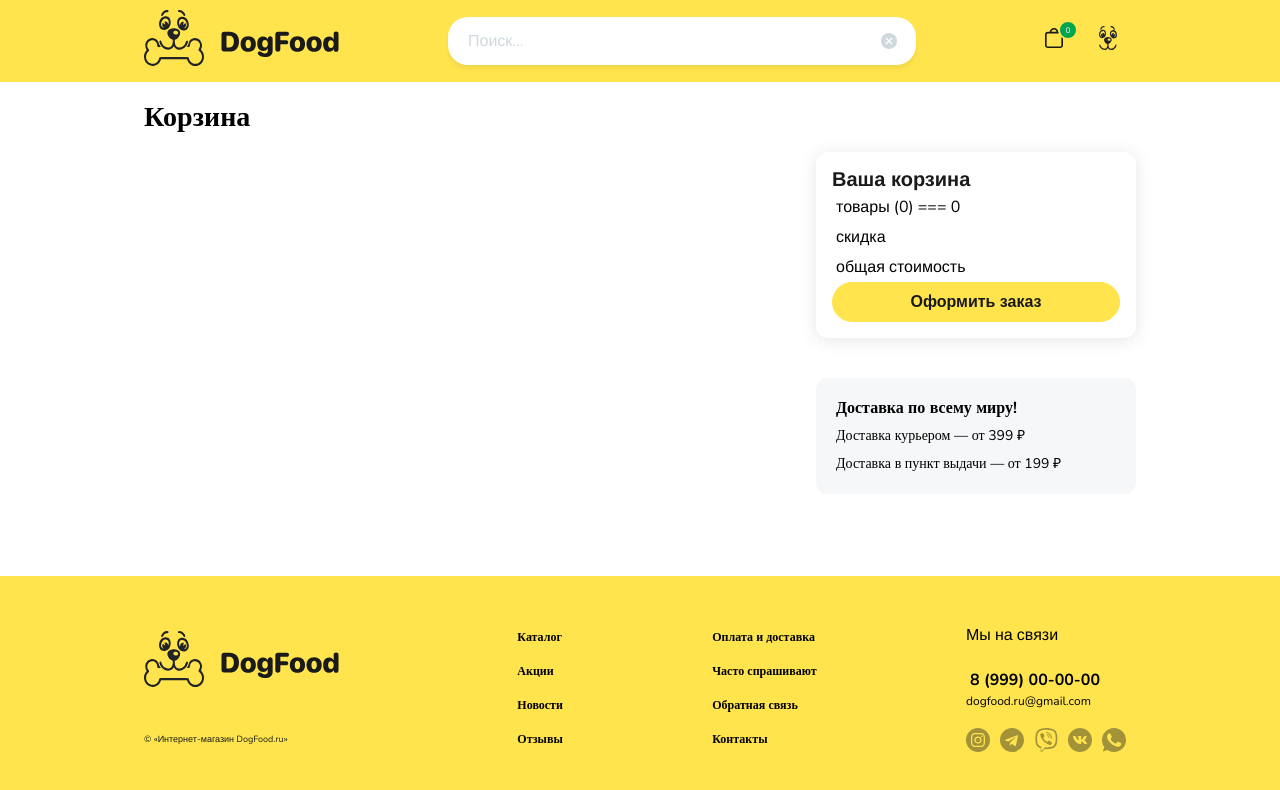
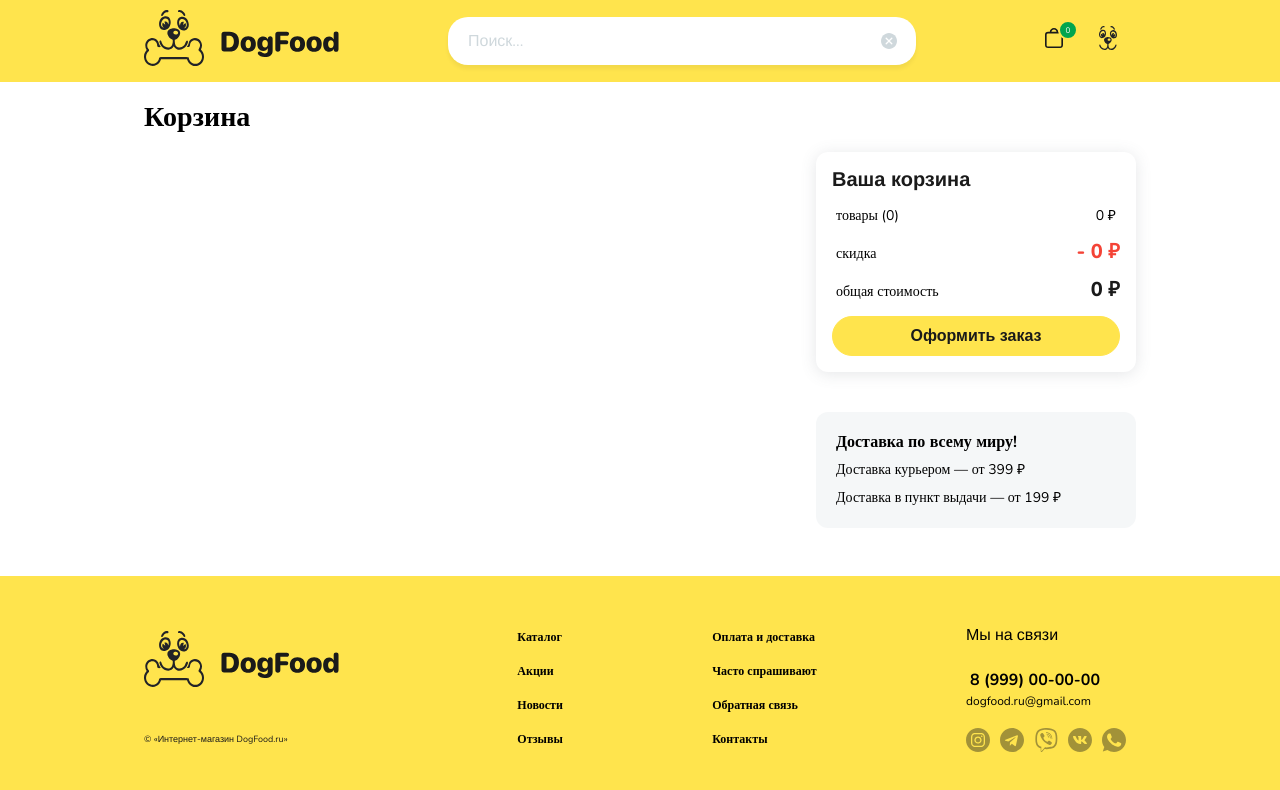
Before and after one commit to abr-ya/react-dog-food, a React app: page /cart in a window 1280 px wide. Shown: the top 790 px of the page. Built offline with nearby package versions, Linux system fonts and the light colour scheme; some icons are missing.

Commit message:
feat: add InputNumber to Product page

```diff
--- a/src/components/NumberInput/NumberInput.styled.ts
+++ b/src/components/NumberInput/NumberInput.styled.ts
@@ -29,6 +29,7 @@ export const StyledNumberInput = styled.div`
     color: #262626;
     border: 1px solid gainsboro;
     background-color: white;
+    cursor: pointer;
 
     &.minus {
       border-right: none;
--- a/src/features/products/cartSlice.ts
+++ b/src/features/products/cartSlice.ts
@@ -8,12 +8,14 @@ interface IState {
   count: number;
   data: IProductInCart[];
   total: number;
+  withDiscount: number;
 }
 
 const initialState: IState = {
   count: 0,
   data: [],
   total: 0,
+  withDiscount: 0,
 };
 
 const cartSlice = createSlice({
@@ -35,12 +37,14 @@ const cartSlice = createSlice({
       }
       state.count += 1;
       state.total += action.payload.price;
+      state.withDiscount += Math.round((action.payload.price * (100 - action.payload.discount)) / 100);
     },
     removeFromCart: (state, action: PayloadAction<string>) => {
       toast.info(`Товар ${action.payload} удалён из корзины`);
       state.data = state.data.filter((el) => el._id !== action.payload);
       state.count = state.data.reduce((acc, el) => acc + el.value, 0);
       state.total = state.data.reduce((acc, el) => acc + el.value * el.price, 0);
+      state.withDiscount = state.data.reduce((acc, el) => acc + el.value * el.realPrice, 0);
     },
     updateCartItem: (state, action: PayloadAction<{ id: string; value: number }>) => {
       const { id, value } = action.payload;
@@ -49,6 +53,7 @@ const cartSlice = createSlice({
       toast.info(`Кол-во товара в корзине изменено на ${value}`);
       state.count = state.data.reduce((acc, el) => acc + el.value, 0);
       state.total = state.data.reduce((acc, el) => acc + el.value * el.price, 0);
+      state.withDiscount = state.data.reduce((acc, el) => acc + el.value * el.realPrice, 0);
     },
     reset: () => initialState,
   },
--- a/src/features/products/normalize.ts
+++ b/src/features/products/normalize.ts
@@ -14,4 +14,14 @@ export const normalizeToCart = ({
   price,
   stock,
   wight,
-}: IProduct | IProductDetail): IProductInCart => ({ _id, value: 1, discount, name, pictures, price, stock, wight });
+}: IProduct | IProductDetail): IProductInCart => ({
+  _id,
+  value: 1,
+  discount,
+  name,
+  pictures,
+  price,
+  realPrice: Math.round((price * (100 - discount)) / 100),
+  stock,
+  wight,
+});
--- a/src/interfaces.ts
+++ b/src/interfaces.ts
@@ -39,4 +39,5 @@ export interface IProductDetail extends IProductBase {
 export interface IProductInCart
   extends Pick<IProductBase, '_id' | 'discount' | 'pictures' | 'name' | 'price' | 'stock' | 'wight'> {
   value: number;
+  realPrice: number;
 }
--- a/src/pages/Cart/Cart.styled.ts
+++ b/src/pages/Cart/Cart.styled.ts
@@ -27,6 +27,12 @@ export const Order = styled.div`
   padding: 16px;
   border-radius: 12px;
   box-shadow: 0px 2px 16px 0px #60617029;
+  gap: 10px;
+`;
+
+export const Block = styled.div`
+  display: flex;
+  justify-content: space-between;
 `;
 
 export const Delivery = styled.div`
--- a/src/pages/Cart/Cart.tsx
+++ b/src/pages/Cart/Cart.tsx
@@ -1,12 +1,12 @@
 import { toast } from 'react-toastify';
 import { useAppSelector, useAppDispatch } from '../../hooks/typedRedux';
 import { Btn, BodyP1, BodyP2, H1ExtraBold, H3ExtraBold } from '../../components/Common.styled';
-import { ItemsWrapper, StyledCart, Right, Order, Delivery } from './Cart.styled';
+import { ItemsWrapper, StyledCart, Right, Order, Delivery, Block } from './Cart.styled';
 import { updateCartItem, removeFromCart } from '../../features/products/cartSlice';
 import Line from './Line/Line';
 
 const Cart = () => {
-  const { count, data, total } = useAppSelector((state) => state.cart);
+  const { count, data, total, withDiscount } = useAppSelector((state) => state.cart);
   const dispatch = useAppDispatch();
 
   const updateHandler = (id: string, value: number) => {
@@ -39,11 +39,18 @@ const Cart = () => {
         <Right>
           <Order>
             <H3ExtraBold>Ваша корзина</H3ExtraBold>
-            <p>
-              товары ({count}) === {total}
-            </p>
-            <p>скидка</p>
-            <p>общая стоимость</p>
+            <Block>
+              <BodyP2>товары ({count})</BodyP2>
+              <BodyP2>{total} ₽</BodyP2>
+            </Block>
+            <Block>
+              <BodyP2>скидка</BodyP2>
+              <H3ExtraBold $isred={true}>- {total - withDiscount} ₽</H3ExtraBold>
+            </Block>
+            <Block>
+              <BodyP2>общая стоимость</BodyP2>
+              <H3ExtraBold>{withDiscount} ₽</H3ExtraBold>
+            </Block>
             <Btn>Оформить заказ</Btn>
           </Order>
           <Delivery>
--- a/src/pages/Product.tsx
+++ b/src/pages/Product.tsx
@@ -11,20 +11,21 @@ import {
   H3ExtraBold,
   OldPrice,
 } from '../components/Common.styled';
-import { Loader, NotFound, ReviewForm } from '../components';
+import { Loader, NotFound, ReviewForm, NumberInput } from '../components';
 import { Block, GrayBlock, ImgBlock, MainWrapper, Subtitle } from './Product.styled';
 import { Rating, Tag } from '../atoms';
 import { getProduct, setLike, addReview } from '../features/products/productSlice';
 import { ArrowLeftIcon, SmallLikeIcon, SmallRedLikeIcon } from '../components/icons';
 import { writeCorrect } from '../utils';
 import { IReviewFormData } from '../components/ReviewForm/interfaces';
-import { addToCart } from '../features/products/cartSlice';
+import { addToCart, updateCartItem } from '../features/products/cartSlice';
 
 const Product = () => {
   const { id } = useParams();
   const navigate = useNavigate();
 
   const { data, isLoading } = useAppSelector((state) => state.productDetail);
+  const { data: cartData } = useAppSelector((state) => state.cart);
   const { _id: userId } = useAppSelector((state) => state.auth.user.data);
   const dispatch = useAppDispatch();
 
@@ -42,7 +43,7 @@ const Product = () => {
   const hasMyLike = likes.includes(userId);
 
   const isSale = discount > 0;
-  const realPrice: number = (price * (100 - discount)) / 100;
+  const realPrice: number = Math.round((price * (100 - discount)) / 100);
 
   const rating = reviews.reduce((acc, el) => acc + el.rating, 0) / reviews.length;
 
@@ -59,6 +60,13 @@ const Product = () => {
 
   const toCartHandler = () => {
     dispatch(addToCart(data));
+  };
+
+  const itemInCart = cartData.find((el) => el._id === id);
+  const nowInCart = itemInCart?.value || 0;
+
+  const updateHandler = (value: number) => {
+    dispatch(updateCartItem({ id, value }));
   };
 
   return (
@@ -92,9 +100,13 @@ const Product = () => {
           <div>
             <OldPrice>{isSale ? `${price} ₽` : ''}</OldPrice>
             <H3ExtraBold $isred={isSale}>{realPrice} ₽</H3ExtraBold>
-            <Btn onClick={toCartHandler} disabled={!stock}>
-              В корзину
-            </Btn>
+            {nowInCart ? (
+              <NumberInput value={nowInCart} saveHandler={updateHandler} max={stock} />
+            ) : (
+              <Btn onClick={toCartHandler} disabled={!stock}>
+                В корзину
+              </Btn>
+            )}
             <BtnLink onClick={likeHandler}>
               {hasMyLike ? <SmallRedLikeIcon /> : <SmallLikeIcon />}
               {hasMyLike ? 'Разлайкать!' : 'В избрранное'}
```
